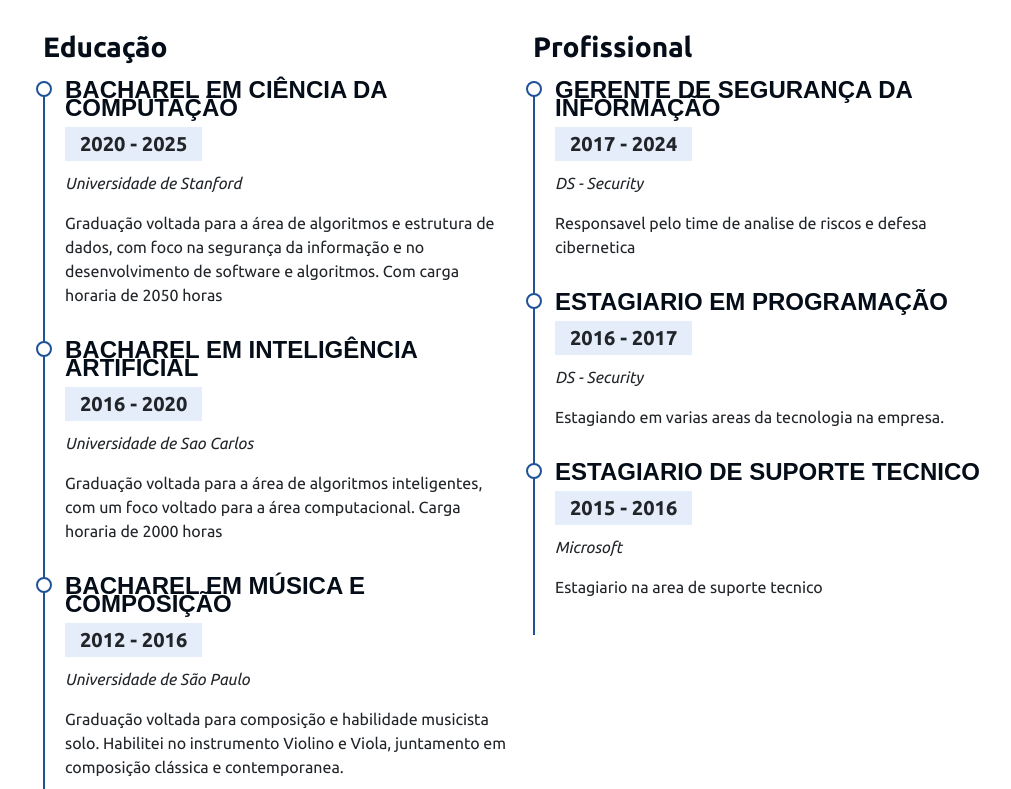
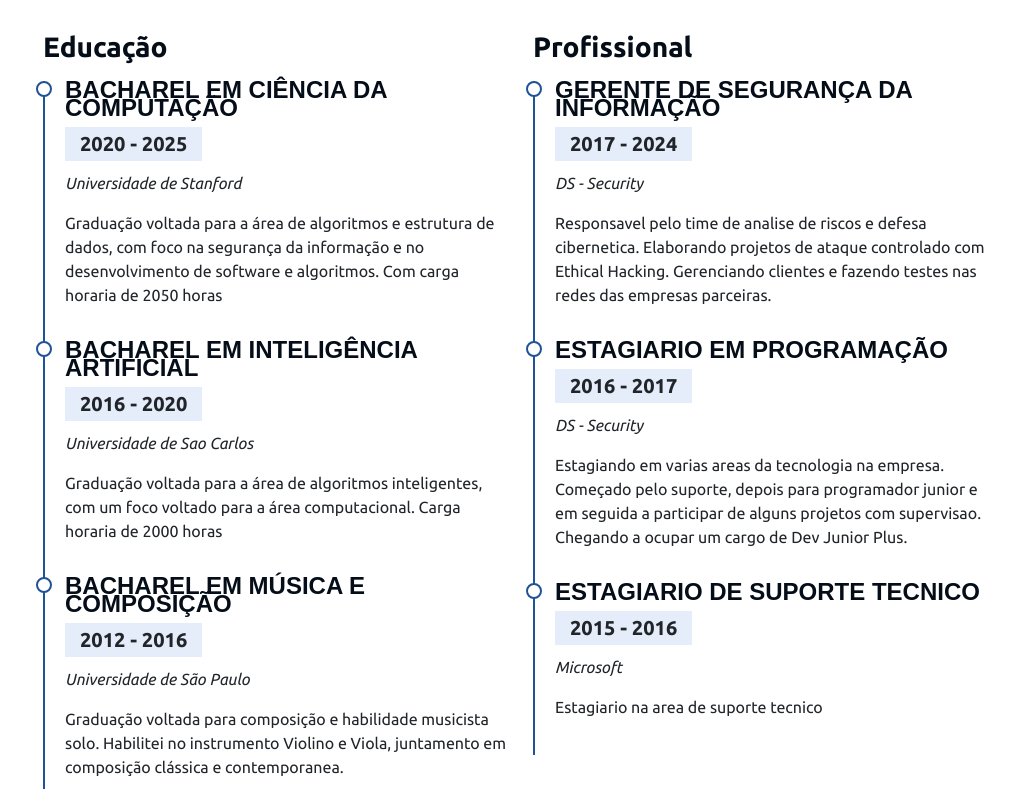
Before and after one commit to DouglasDiegoSantos/Site-Responsivo_Bootstrap_Flask, a Flask app: page / in a window 1280 px wide. Shown: the part 2691-3480 px from the top of the page, without its empty margins (269-1280 px from the left). Run offline with Flask 3, Linux system fonts and the light colour scheme; some libraries are stand-ins or nearby versions.

Commit message:
Add files via upload
aula episódio 7 concluído

```diff
--- a/site_bootstrap_flask/templates/index.html
+++ b/site_bootstrap_flask/templates/index.html
@@ -341,13 +341,17 @@
                             <h4>Gerente de Segurança da Informação</h4>
                             <h5>2017 - 2024</h5>
                             <p><em>DS - Security</em></p>
-                            <p>Responsavel pelo time de analise de riscos e defesa cibernetica</p>
+                            <p>Responsavel pelo time de analise de riscos e defesa cibernetica. Elaborando projetos de ataque controlado com Ethical Hacking.
+                                Gerenciando clientes e fazendo testes nas redes das empresas parceiras.
+                            </p>
                         </div>
                         <div class="cv-item">
                             <h4>Estagiario em programação</h4>
                             <h5>2016 - 2017</h5>
                             <p><em>DS - Security</em></p>
-                            <p>Estagiando em varias areas da tecnologia na empresa.</p>
+                            <p>Estagiando em varias areas da tecnologia na empresa. Começado pelo suporte, depois para programador junior e em
+                                seguida a participar de alguns projetos com supervisao. Chegando a ocupar um cargo de Dev Junior Plus.
+                            </p>
                         </div>
                         <div class="cv-item">
                             <h4>Estagiario de Suporte Tecnico</h4>
```
